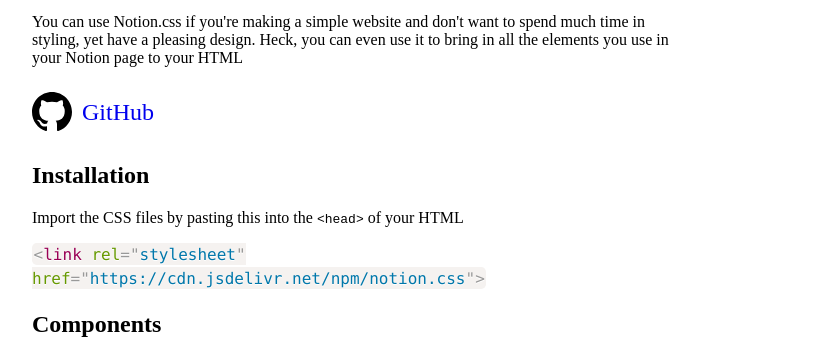
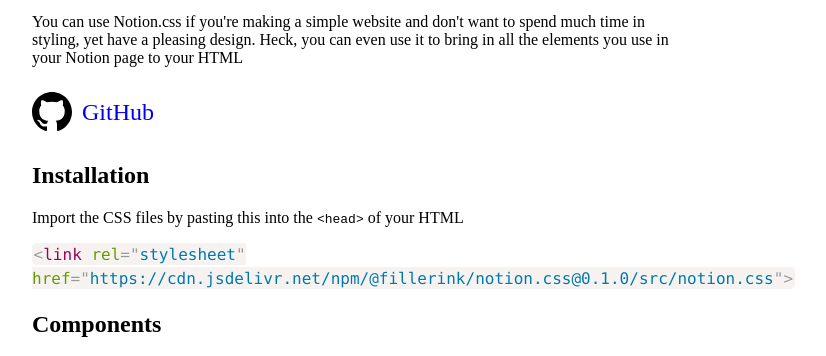
Before and after one commit to sreeram-venkitesh/notion.css, a website: page index.html in a window 1280 px wide. Shown: the part 101-457 px from the top of the page, without its empty margins (288-1114 px from the left). Drawn offline with nearby package versions, Linux system fonts and the light colour scheme.

Commit message:
Added jsdelivr link

```diff
--- a/index.html
+++ b/index.html
@@ -23,7 +23,7 @@
 
     <div class="code">
         <code class="lang-html">
-         &lt;link rel="stylesheet" href="https://cdn.jsdelivr.net/npm/notion.css"&gt;
+         &lt;link rel="stylesheet" href="https://cdn.jsdelivr.net/npm/@fillerink/notion.css@0.1.0/src/notion.css"&gt;
         </code>
     </div>
     <h2 class="title">Components</h2>
```
Also changed, not shown: package.json (+6 -3 lines).
